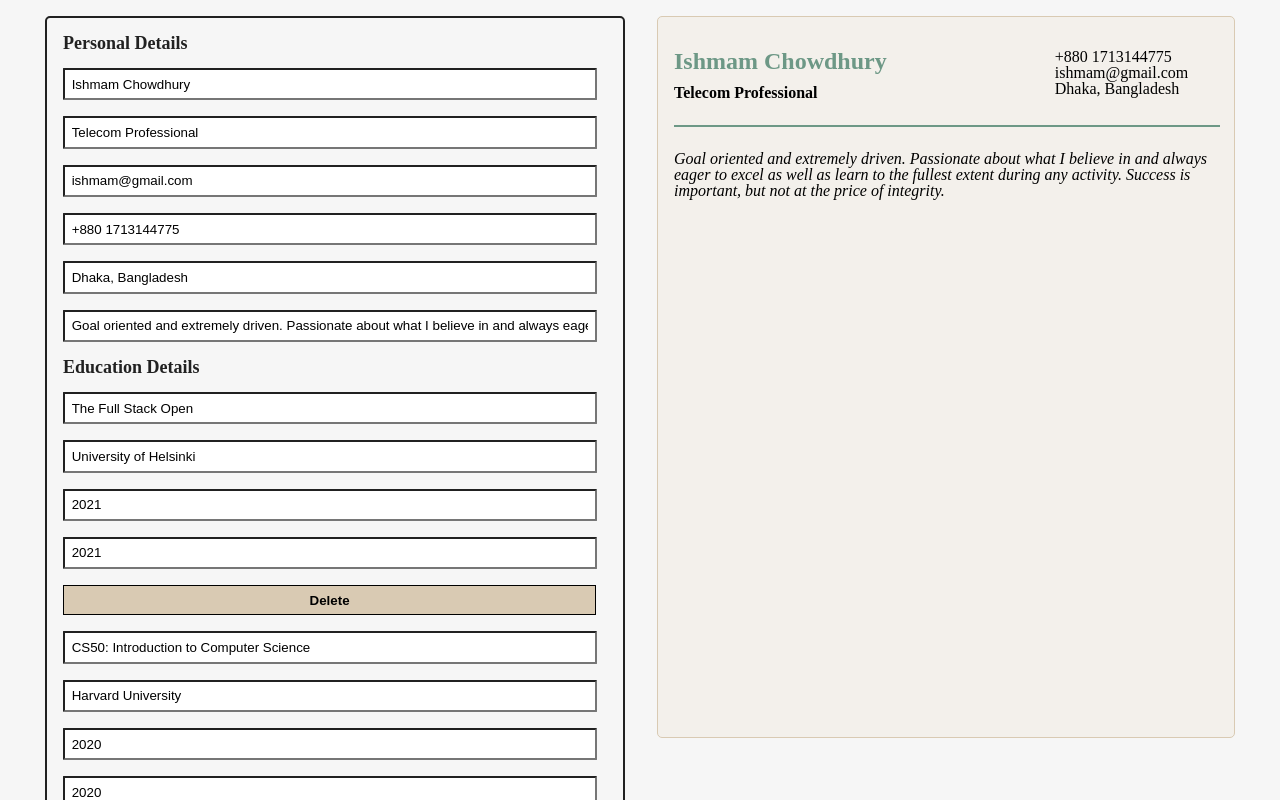
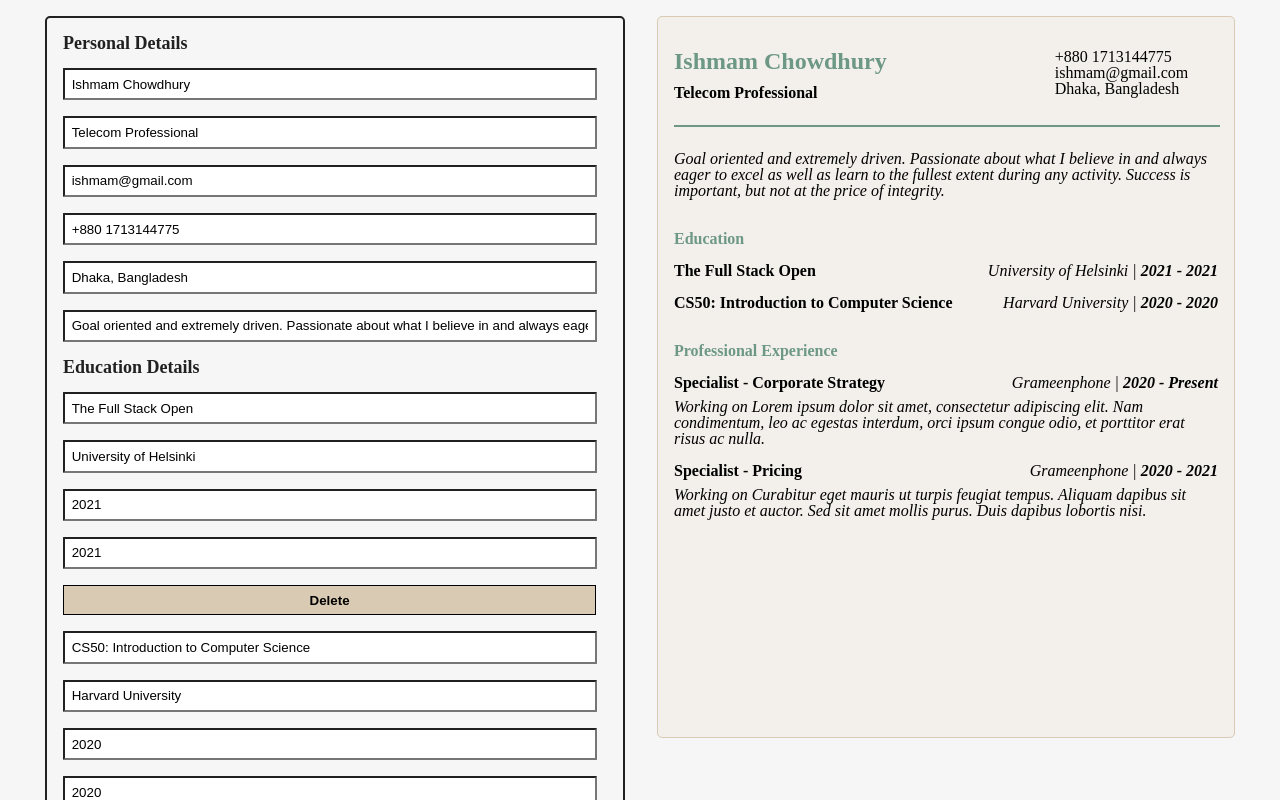
Before and after one commit to Ishmam156/CV-Application, a React (Create React App) app: page / in a window 1280 px wide. Shown: the top 800 px of the page. Built offline with nearby package versions, Linux system fonts and the light colour scheme.

Commit message:
finishing touches on UI

```diff
--- a/src/App.js
+++ b/src/App.js
@@ -5,6 +5,7 @@ import Header from "./components/Header";
 import InputInformation from "./components/InputInformation";
 import DisplayGeneralInformation from "./components/DisplayGeneralInformation";
 import InputMultipleInformation from "./components/InputMultipleInformation";
+import DisplayMultipleInformation from "./components/DisplayMultipleInformation";
 
 export default class App extends Component {
   constructor() {
@@ -44,7 +45,8 @@ export default class App extends Component {
           jobTitle: "Specialist - Corporate Strategy",
           yearStart: "2020",
           yearEnd: "Present",
-          description: "Working on abcd",
+          description:
+            "Working on Lorem ipsum dolor sit amet, consectetur adipiscing elit. Nam condimentum, leo ac egestas interdum, orci ipsum congue odio, et porttitor erat risus ac nulla.",
         },
         {
           id: 2,
@@ -52,7 +54,8 @@ export default class App extends Component {
           jobTitle: "Specialist - Pricing",
           yearStart: "2020",
           yearEnd: "2021",
-          description: "Working on cdefghi",
+          description:
+            "Working on Curabitur eget mauris ut turpis feugiat tempus. Aliquam dapibus sit amet justo et auctor. Sed sit amet mollis purus. Duis dapibus lobortis nisi.",
         },
       ],
     };
@@ -153,6 +156,14 @@ export default class App extends Component {
         </div>
         <div className="CVShow">
           <DisplayGeneralInformation content={this.state.generalInformation} />
+          <DisplayMultipleInformation
+            title="Education"
+            content={this.state.educationInformation}
+          />
+          <DisplayMultipleInformation
+            title="Professional Experience"
+            content={this.state.professionalInformation}
+          />
         </div>
       </main>
     );
--- /dev/null
+++ b/src/components/DisplayMultipleInformation.jsx
@@ -0,0 +1,59 @@
+import React, { Component } from "react";
+
+export default class DisplayMultipleInformation extends Component {
+  constructor(props) {
+    super(props);
+  }
+  render() {
+    const { title, content } = this.props;
+
+    return (
+      <div className="outerMultipleInformation">
+        <h2>{title}</h2>
+        {title.includes("Education") &&
+          content.map((item) => {
+            return (
+              <div key={item.id} className="educationOuterDiv">
+                <div className="educationFirstDiv">
+                  <p>
+                    <em>{item.subject}</em>
+                  </p>
+                </div>
+                <div className="educationSecondDiv">
+                  <p>
+                    {item.school} |{" "}
+                    <em>
+                      {item.yearStart} - {item.yearEnd}
+                    </em>
+                  </p>
+                </div>
+              </div>
+            );
+          })}
+        {title.includes("Professional") &&
+          content.map((item) => {
+            return (
+              <div key={item.id}>
+                <div className="educationOuterDiv">
+                  <div className="educationFirstDiv">
+                    <p>
+                      <em>{item.jobTitle}</em>
+                    </p>
+                  </div>
+                  <div className="educationSecondDiv">
+                    <p>
+                      {item.companyName} |{" "}
+                      <em>
+                        {item.yearStart} - {item.yearEnd}
+                      </em>
+                    </p>
+                  </div>
+                </div>
+                <div className="professionDescription">{item.description}</div>
+              </div>
+            );
+          })}
+      </div>
+    );
+  }
+}
--- a/src/helper/capitalize.js
+++ /dev/null
@@ -1,4 +0,0 @@
-export function capitalize(word) {
-  const lower = word.toLowerCase();
-  return word.charAt(0).toUpperCase() + lower.slice(1);
-}
--- a/src/helper/idGenerator.js
+++ /dev/null
@@ -1 +0,0 @@
-export const newID = () => Math.floor(Math.random() * 10000000);
--- a/src/styles/App.css
+++ b/src/styles/App.css
@@ -33,7 +33,7 @@
   background-color: #f3f0eb;
   border-radius: 5px;
   width: 45vw;
-  height: 90vh;
+  min-height: 90vh;
 }
 
 .CVShowPersonalDetails {
@@ -86,3 +86,30 @@ button {
   width: 98%;
   font-weight: 800;
 }
+
+.outerMultipleInformation {
+  padding: 1em;
+  display: flex;
+  flex-direction: column;
+  gap: 1em;
+}
+
+.outerMultipleInformation h2 {
+  color: #6d9886;
+  font-weight: 700;
+}
+
+.educationOuterDiv {
+  display: flex;
+  justify-content: space-between;
+  width: 100%;
+}
+
+.educationSecondDiv {
+  font-style: italic;
+}
+
+.professionDescription {
+  margin-top: 0.5em;
+  font-style: italic;
+}
```
